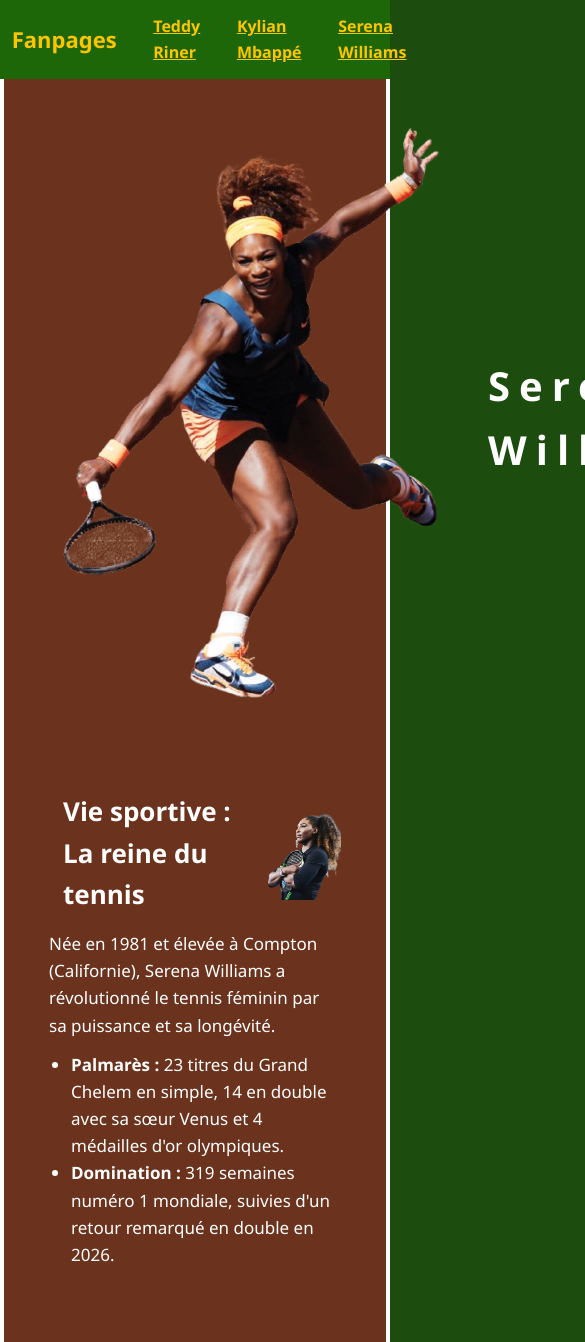
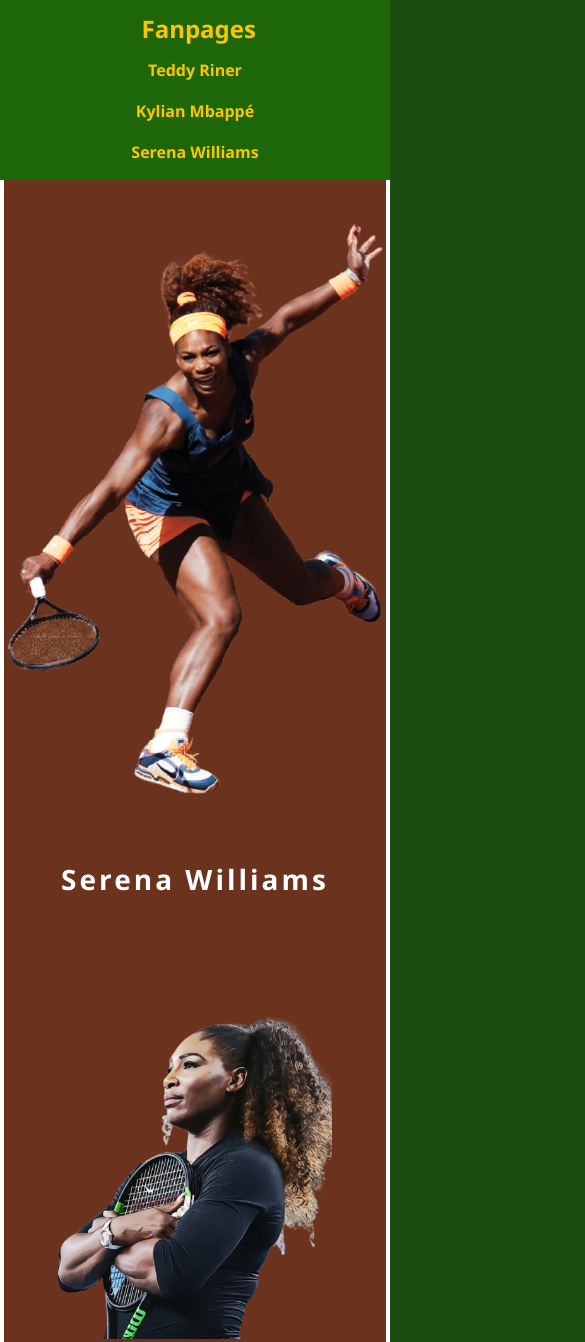
Before and after one commit to oazenstarck/projet_soutenance, a plain HTML site: page pages/fansite3.html in a window 390 px wide. Shown: the top 1342 px of the page, 585 px wide, since content can reach past the window. Drawn offline with Linux system fonts and the light colour scheme.

Commit message:
changement de font du header

```diff
--- a/assets/css/serena-williams.css
+++ b/assets/css/serena-williams.css
@@ -4,11 +4,10 @@
 
 html {
     font-family: 'Segoe UI', Tahoma, Geneva, Verdana, sans-serif;
-    background-color:#1d4d0e;
+    background-color: #1d4d0e;
     margin: 0;
     padding: 0;
-    box-sizing: border-box;
-   }
+}
 
 body {
     margin: 0;
@@ -17,36 +16,68 @@ body {
     line-height: 1.6;
 }
 
-/* Barra superior de navegação entre páginas (Fanpages) */
+/* Header identique à la page principale, avec les couleurs du thème tennis */
 header {
     background: #1e6708;
     color: #fdc500;
     display: flex;
     align-items: center;
     justify-content: space-between;
-    padding: 14px 3%;
+    padding: 0.5%;
     margin: 0;
     gap: 10%;
+}
 
+header h2 {
+    margin: 0;
+    color: #fdc500;
+    padding-top: 1%;
 }
-header h2,
+
 header h4 {
     margin: 0;
-    padding: 0;
-    border: none;
 }
 
 #title {
+    padding-left: 2%;
+    padding-top: 0;
+}
 
-    font-size: 22px;
-    color: #fdc500;
+#title a {
+    font-size: inherit;
 }
 
 #teddy_header {
+    text-align: right;
+    vertical-align: top;
+    display: flex;
     margin-left: auto;
 }
 
-/* Coluna central ligada do topo ao fim da página */
+#kylian_header {
+    text-align: right;
+    display: flex;
+}
+
+#serena_header {
+    text-align: right;
+    display: flex;
+    margin-right: 1%;
+}
+
+/* Liens */
+a:link,
+a:visited {
+    color: #fdc500;
+    text-decoration: none;
+}
+
+a:hover {
+    color: #fdc500;
+    text-decoration: underline;
+}
+
+/* Colonne centrale liée du haut jusqu'en bas */
 #titulo {
     max-width: 960px;
     margin: 0 auto;
@@ -55,7 +86,7 @@ header h4 {
     border-right: 4px solid #ffffff;
 }
 
-/* Cabeçalho interno da Serena (imagem à esquerda + título) */
+/* En-tête interne de Serena (image à gauche + titre) */
 #head {
     display: flex;
     align-items: center;
@@ -74,11 +105,11 @@ header h4 {
 .serena-topo {
     order: -1;
     width: auto;
-    height: 15%;
+    height: 5%;
     display: block;
 }
 
-/* Menu de navegação interno (se houver) */
+/* Menu de navigation interne */
 nav {
     padding: 15px 45px;
     border-bottom: 3px solid #ffffff;
@@ -94,21 +125,7 @@ nav ul {
     gap: 12px 24px;
 }
 
-/* Links */
-a:link,
-a:visited {
-    color: #fdc500;
-    text-decoration:bold;
-    font-weight: 600;
-    font-size: 16px;
-}
-
-a:hover {
-    color: #fdc500;
-    text-decoration: bold;
-}
-
-/* Corpo principal */
+/* Contenu principal */
 main {
     padding: 35px 45px;
 }
@@ -130,8 +147,7 @@ main h2 {
     color: #ffffff;
     font-size: 26px;
     font-weight: 700;
-    padding-left: 14px;
-    }
+}
 
 p {
     margin: 0 0 12px 0;
@@ -145,6 +161,7 @@ section ul {
 }
 
 section li {
+    margin-bottom: 8px;
     font-size: 17px;
 }
 
@@ -153,7 +170,7 @@ strong {
     font-weight: 700;
 }
 
-/* Quadro de destaque com linha dupla branca */
+/* Encadré avec double ligne blanche */
 .encadre {
     border: 1px solid #ffffff;
     outline: 1px solid #ffffff;
@@ -166,8 +183,8 @@ strong {
     margin: 0;
 }
 
-/* Imagens e GIFs das seções */
-.photo-reine{
+/* Images et GIFs des sections */
+.photo-reine {
     float: right;
     width: 25%;
     max-width: 100%;
@@ -179,8 +196,10 @@ strong {
 .raquete {
     float: left;
     width: 30%;
+    max-width: 100%;
     height: auto;
-    margin: 12px 12px 12px 22px;
+    margin: 12px 22px 12px 0;
+    display: block;
 }
 
 .polemique {
@@ -200,19 +219,76 @@ strong {
     margin: 12px 22px 12px 0;
     display: block;
 }
+
 .superbowl {
     float: right;
     width: 30%;
+    max-width: 100%;
     height: auto;
-    margin: 12px 12px 12px 22px;
-
+    margin: 12px 0 12px 22px;
+    display: block;
 }
 
-/* Rodapé integrado */
+/* Footer identique à la page principale, avec les couleurs du thème tennis */
+#teddy_footer,
+#kylian_footer,
+#serena_footer,
+#insta_footer,
+#retour_footer {
+    text-align: center;
+}
+
 footer {
     display: flex;
     align-items: center;
     justify-content: center;
     gap: 10%;
     background-color: #1e6708;
+    color: #fdc500;
 }
+
+/* Adaptation mobile */
+@media (max-width: 600px) {
+    header,
+    footer {
+        flex-direction: column;
+        gap: 5px;
+        padding: 10px;
+    }
+
+    #teddy_header,
+    #kylian_header,
+    #serena_header,
+    #teddy_footer,
+    #kylian_footer,
+    #serena_footer,
+    #insta_footer,
+    #retour_footer {
+        margin: 5px 0;
+    }
+
+    #head {
+        flex-direction: column;
+        text-align: center;
+        padding: 25px 20px;
+    }
+
+    #titre {
+        font-size: 28px;
+        letter-spacing: 3px;
+    }
+
+    main {
+        padding: 25px 20px;
+    }
+
+    .photo-reine,
+    .raquete,
+    .polemique,
+    .patrimoine,
+    .superbowl {
+        float: none;
+        width: 80%;
+        margin: 15px auto;
+    }
+}
--- a/pages/fansite3.html
+++ b/pages/fansite3.html
@@ -78,20 +78,10 @@
             </section>
         </main>
     </div>
-<<<<<<< HEAD:pages/page_a.html
-
     <footer>
         <h4 id="teddy_footer"><a href="page_l.html">Teddy Riner</a></h4>
         <h4 id="kylian_footer"><a href="page_o.html">Kylian Mbappé</a></h4>
         <h4 id="serena_footer"><a href="page_a.html">Serena Williams</a></h4>
         </footer>
-
-=======
-<footer>
-        <h4 id="teddy_footer"><a href="fansite1.html">Teddy Riner</a></h4>
-        <h4 id="kylian_footer"><a href="fansite2.html">Kylian Mbappé</a></h4>
-        <h4 id="serena_footer"><a href="fansite3.html">Serena Williams</a></h4>
-    </footer>
->>>>>>> 0c6d71571f29344bddc34cbea234cd1a6d46bae8:pages/fansite3.html
 </body>
 </html>
```
